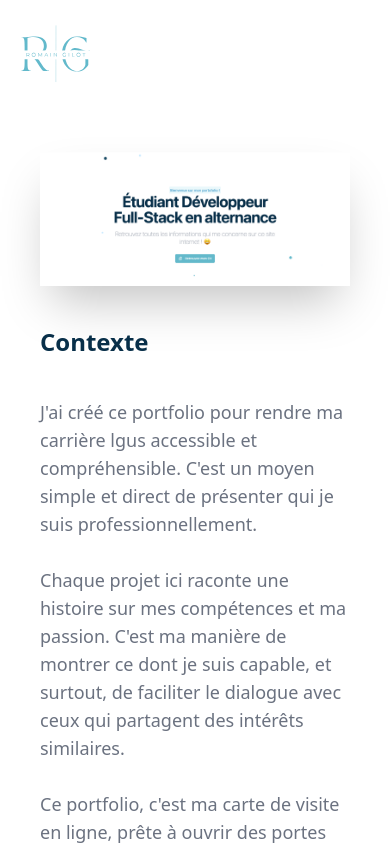
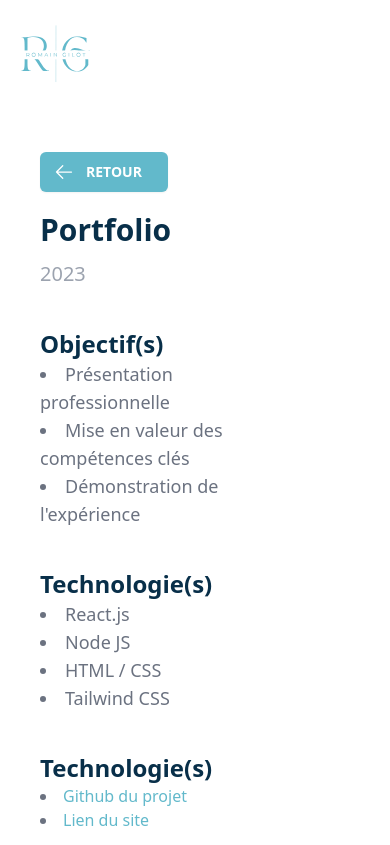
Before and after one commit to RomainGilot/portfolio, a React (Create React App) app: page /projets/portfolio in a window 390 px wide. Shown: the top 845 px of the page. Built offline with nearby package versions, Linux system fonts and the light colour scheme.

Commit message:
Modification responsive

```diff
--- a/src/pages/Projects/Portfolio/Portfolio.jsx
+++ b/src/pages/Projects/Portfolio/Portfolio.jsx
@@ -18,7 +18,7 @@ function Portfolio() {
     <>
       <Header />
       <div className="p-10 lg:pl-28 lg:pr-28 lg-32 lg-32 mb-10">
-        <div class="flex flex-wrap flex-wrap-reverse">
+        <div class="flex flex-col lg:flex-row flex-wrap flex-wrap-reverse">
           <div className="pr-20 mb-20">
             <ReturnButton />
             <GeneralInfo name="Portfolio" year="2023" />
```
